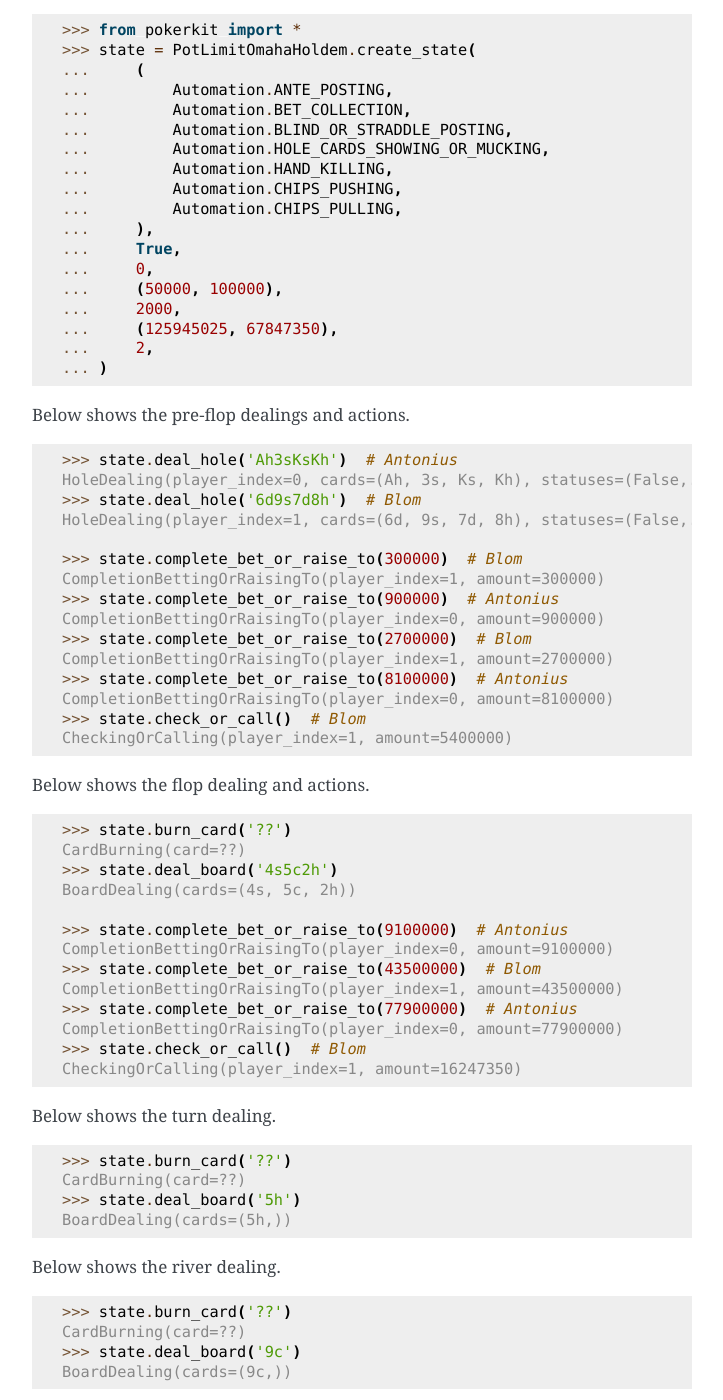
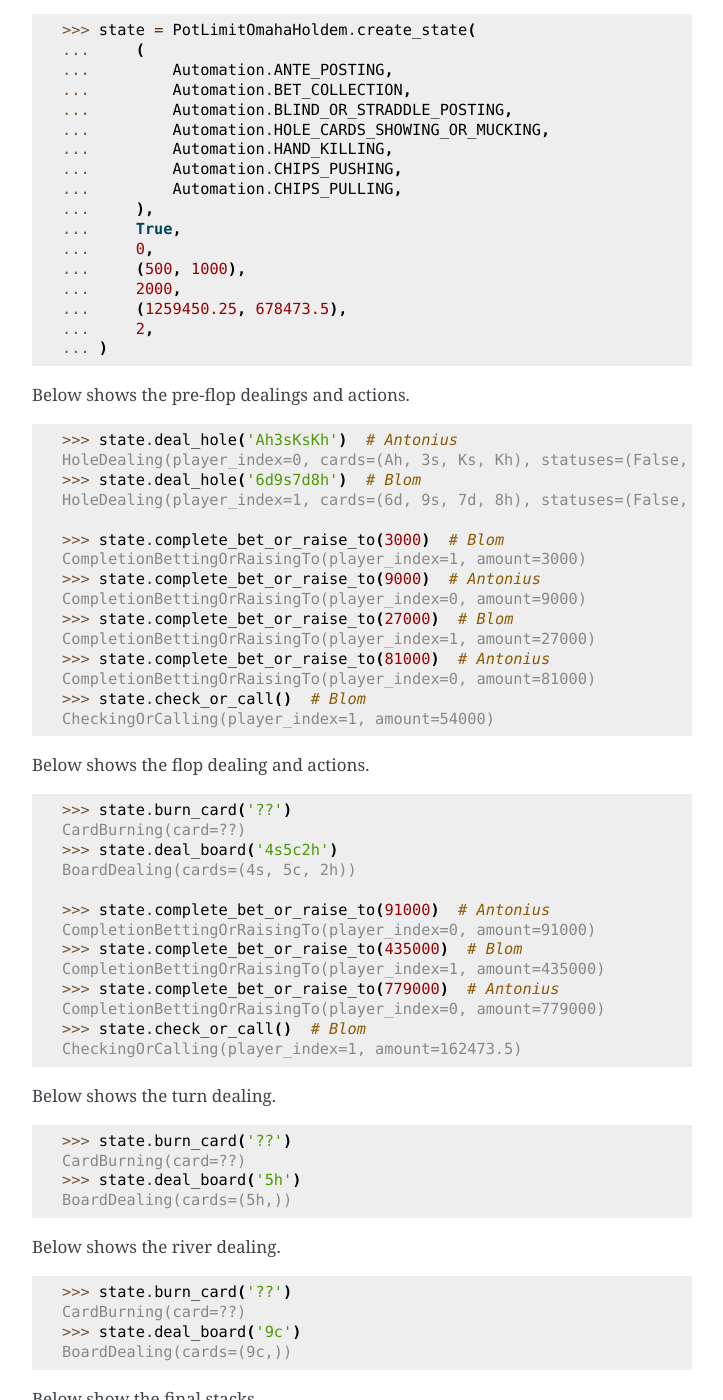
Before and after one commit to WTEngineer/pockerkit_python, a Sphinx documentation site: the page built from docs/simulation.rst, in a window 1280 px wide and 1400 px high, scrolled down 14966 px. Shown: the whole window, without its empty margins (388-1111 px from the left). Built offline with Sphinx 7.4.7, drawn with Linux system fonts in a browser that asks for light colours; some of the changed text lies outside the part shown.

```diff
--- a/CHANGELOG.rst
+++ b/CHANGELOG.rst
@@ -18,11 +18,12 @@ Version 0.4.0 (Planned)
 **Added**
 
 - Cards with unknown rank or suit.
+- ``float`` compatibility (without static typing support).
 
 **Planned**
 
-- Poker notation support.
-- Poker hand history (.phh) support.
+- Poker action notation support.
+- Poker hand history file format (.phh) support.
 
 Version 0.3.2 (December 4, 2023)
 --------------------------------
--- a/docs/simulation.rst
+++ b/docs/simulation.rst
@@ -722,7 +722,6 @@ Link: https://youtu.be/UMBm66Id2AA
 
 .. code-block:: pycon
 
-   >>> from pokerkit import *
    >>> state = PotLimitOmahaHoldem.create_state(
    ...     (
    ...         Automation.ANTE_POSTING,
@@ -735,9 +734,9 @@ Link: https://youtu.be/UMBm66Id2AA
    ...     ),
    ...     True,
    ...     0,
-   ...     (50000, 100000),
+   ...     (500, 1000),
    ...     2000,
-   ...     (125945025, 67847350),
+   ...     (1259450.25, 678473.5),
    ...     2,
    ... )
 
@@ -750,16 +749,16 @@ Below shows the pre-flop dealings and actions.
    >>> state.deal_hole('6d9s7d8h')  # Blom  # doctest: +ELLIPSIS
    HoleDealing(player_index=1, cards=(6d, 9s, 7d, 8h), statuses=(False,...
 
-   >>> state.complete_bet_or_raise_to(300000)  # Blom
-   CompletionBettingOrRaisingTo(player_index=1, amount=300000)
-   >>> state.complete_bet_or_raise_to(900000)  # Antonius
-   CompletionBettingOrRaisingTo(player_index=0, amount=900000)
-   >>> state.complete_bet_or_raise_to(2700000)  # Blom
-   CompletionBettingOrRaisingTo(player_index=1, amount=2700000)
-   >>> state.complete_bet_or_raise_to(8100000)  # Antonius
-   CompletionBettingOrRaisingTo(player_index=0, amount=8100000)
+   >>> state.complete_bet_or_raise_to(3000)  # Blom
+   CompletionBettingOrRaisingTo(player_index=1, amount=3000)
+   >>> state.complete_bet_or_raise_to(9000)  # Antonius
+   CompletionBettingOrRaisingTo(player_index=0, amount=9000)
+   >>> state.complete_bet_or_raise_to(27000)  # Blom
+   CompletionBettingOrRaisingTo(player_index=1, amount=27000)
+   >>> state.complete_bet_or_raise_to(81000)  # Antonius
+   CompletionBettingOrRaisingTo(player_index=0, amount=81000)
    >>> state.check_or_call()  # Blom
-   CheckingOrCalling(player_index=1, amount=5400000)
+   CheckingOrCalling(player_index=1, amount=54000)
 
 Below shows the flop dealing and actions.
 
@@ -770,14 +769,14 @@ Below shows the flop dealing and actions.
    >>> state.deal_board('4s5c2h')
    BoardDealing(cards=(4s, 5c, 2h))
 
-   >>> state.complete_bet_or_raise_to(9100000)  # Antonius
-   CompletionBettingOrRaisingTo(player_index=0, amount=9100000)
-   >>> state.complete_bet_or_raise_to(43500000)  # Blom
-   CompletionBettingOrRaisingTo(player_index=1, amount=43500000)
-   >>> state.complete_bet_or_raise_to(77900000)  # Antonius
-   CompletionBettingOrRaisingTo(player_index=0, amount=77900000)
+   >>> state.complete_bet_or_raise_to(91000)  # Antonius
+   CompletionBettingOrRaisingTo(player_index=0, amount=91000)
+   >>> state.complete_bet_or_raise_to(435000)  # Blom
+   CompletionBettingOrRaisingTo(player_index=1, amount=435000)
+   >>> state.complete_bet_or_raise_to(779000)  # Antonius
+   CompletionBettingOrRaisingTo(player_index=0, amount=779000)
    >>> state.check_or_call()  # Blom
-   CheckingOrCalling(player_index=1, amount=16247350)
+   CheckingOrCalling(player_index=1, amount=162473.5)
 
 Below shows the turn dealing.
 
--- a/pokerkit/__init__.py
+++ b/pokerkit/__init__.py
@@ -25,6 +25,7 @@ __all__ = (
     'CompletionBettingOrRaisingTo',
     'Deck',
     'DeuceToSevenLowballMixin',
+    'divmod',
     'Draw',
     'EightOrBetterLookup',
     'EightOrBetterLowHand',
@@ -171,6 +172,7 @@ from pokerkit.utilities import (
     CardsLike,
     clean_values,
     Deck,
+    divmod,
     filter_none,
     max_or_none,
     min_or_none,
```
Also changed, not shown: other parts of docs/simulation.rst (+1 -1 lines), README.rst (+10 -10 lines), 4 other files.
